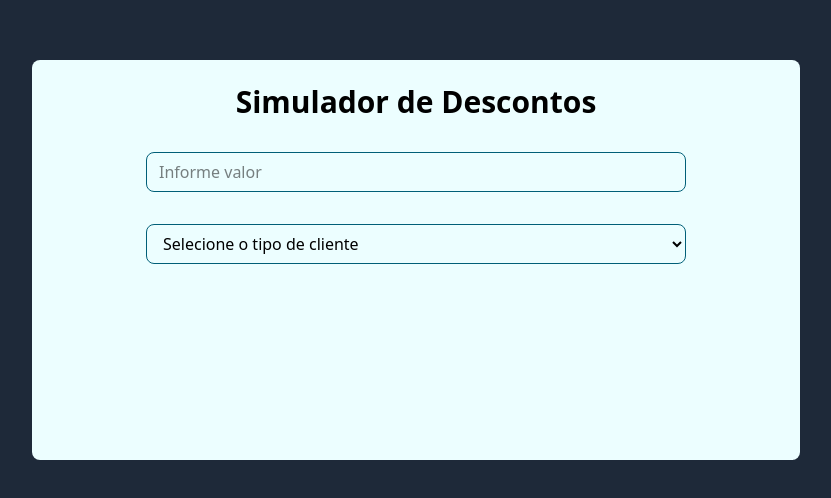
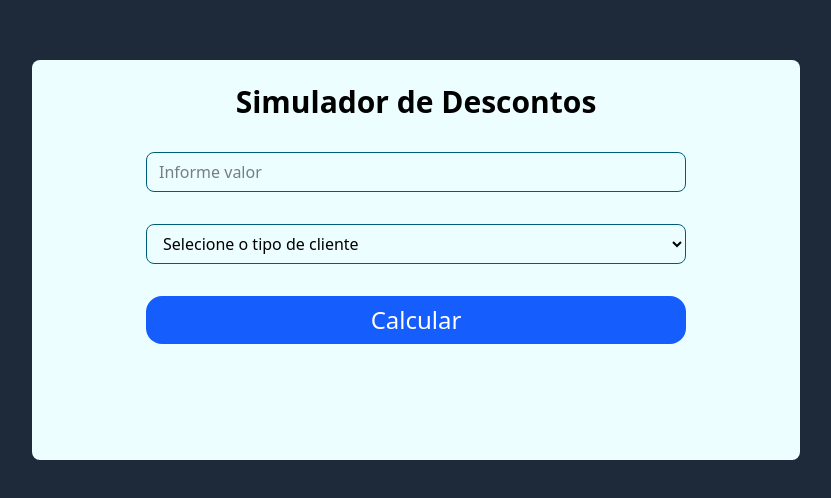
Before and after one commit to laecio22/calculadorDescontos, a Next.js app: page / in a window 1280 px wide. Shown: the part 140-638 px from the top of the page, without its empty margins (224-1055 px from the left). Built offline with nearby package versions, Linux system fonts and the light colour scheme.

Commit message:
feat:implementação  e  estilização  do botão  de  calcular

```diff
--- a/app/(pages)/SimuladorDescontos/page.tsx
+++ b/app/(pages)/SimuladorDescontos/page.tsx
@@ -1,4 +1,5 @@
 "use client";
+import BotaoCalcular from "@/app/_components/BotaoCalcular";
 import EntradaValor from "@/app/_components/EntradaValor";
 import SeletorCliente from "@/app/_components/SeletorCliente";
 import { useState } from "react";
@@ -8,6 +9,10 @@ const SimuladorDescontos = () => {
   const [mensagem, setMensagem] = useState("");
   const [tipoUsuario, setTipoUsuario] = useState("");
   const [valorFinal, setValorFinal] = useState(null);
+
+  const calcularDesconto = () => {
+    console.log("cloicou");
+  };
 
   return (
     <section
@@ -26,6 +31,7 @@ const SimuladorDescontos = () => {
         <h2 className="font-bold text-3xl ">Simulador de Descontos</h2>
         <EntradaValor valor={valor} aoDigitar={setValor} />
         <SeletorCliente typeUser={tipoUsuario} aoSelecionar={setTipoUsuario} />
+        <BotaoCalcular aoClicar={calcularDesconto} />
         {valor}
         {tipoUsuario}
       </form>
--- /dev/null
+++ b/app/_components/BotaoCalcular/index.tsx
@@ -0,0 +1,18 @@
+type ButtonProps = {
+  aoClicar: () => void;
+};
+
+const BotaoCalcular = ({ aoClicar }: ButtonProps) => {
+  return (
+    <button
+      onClick={() => aoClicar()}
+      type="button"
+      className="w-3/4 bg-blue-600 text-white
+    h-12 rounded-2xl text-2xl hover:bg-blue-500 cursor-pointer"
+    >
+      Calcular
+    </button>
+  );
+};
+
+export default BotaoCalcular;
```
